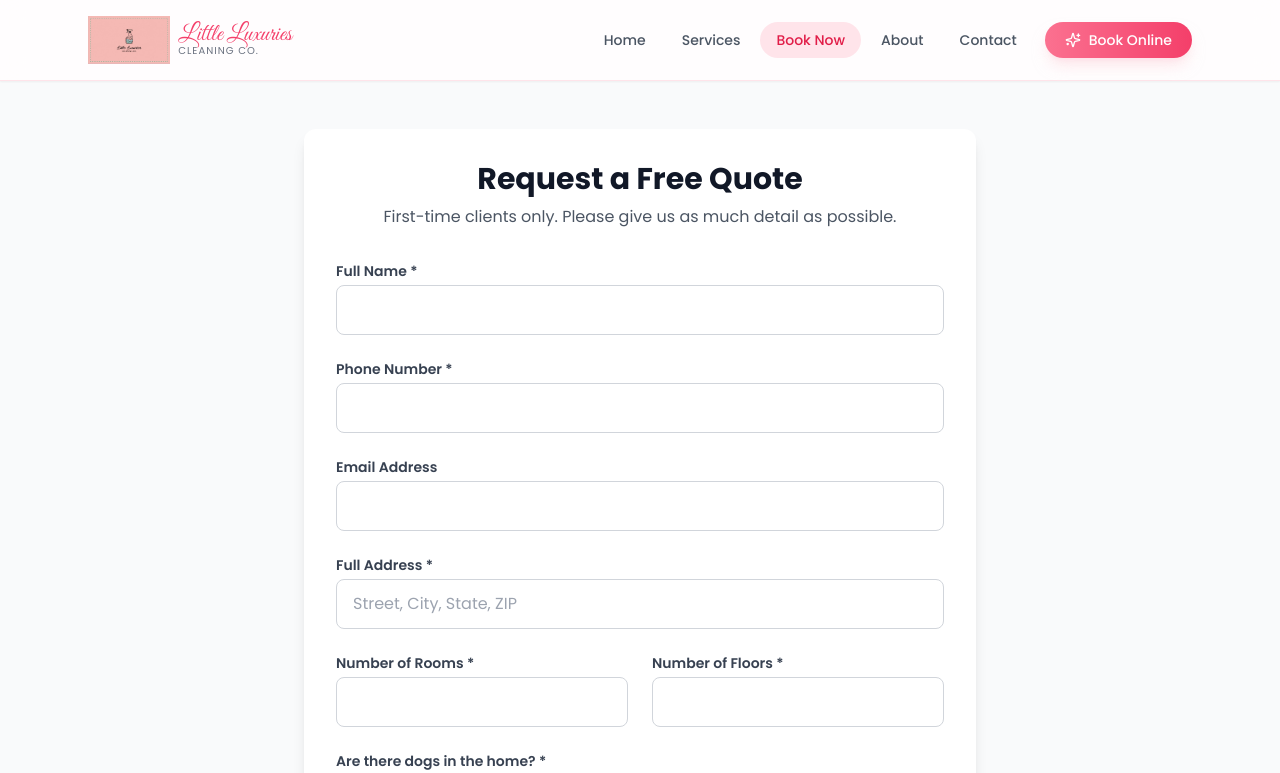
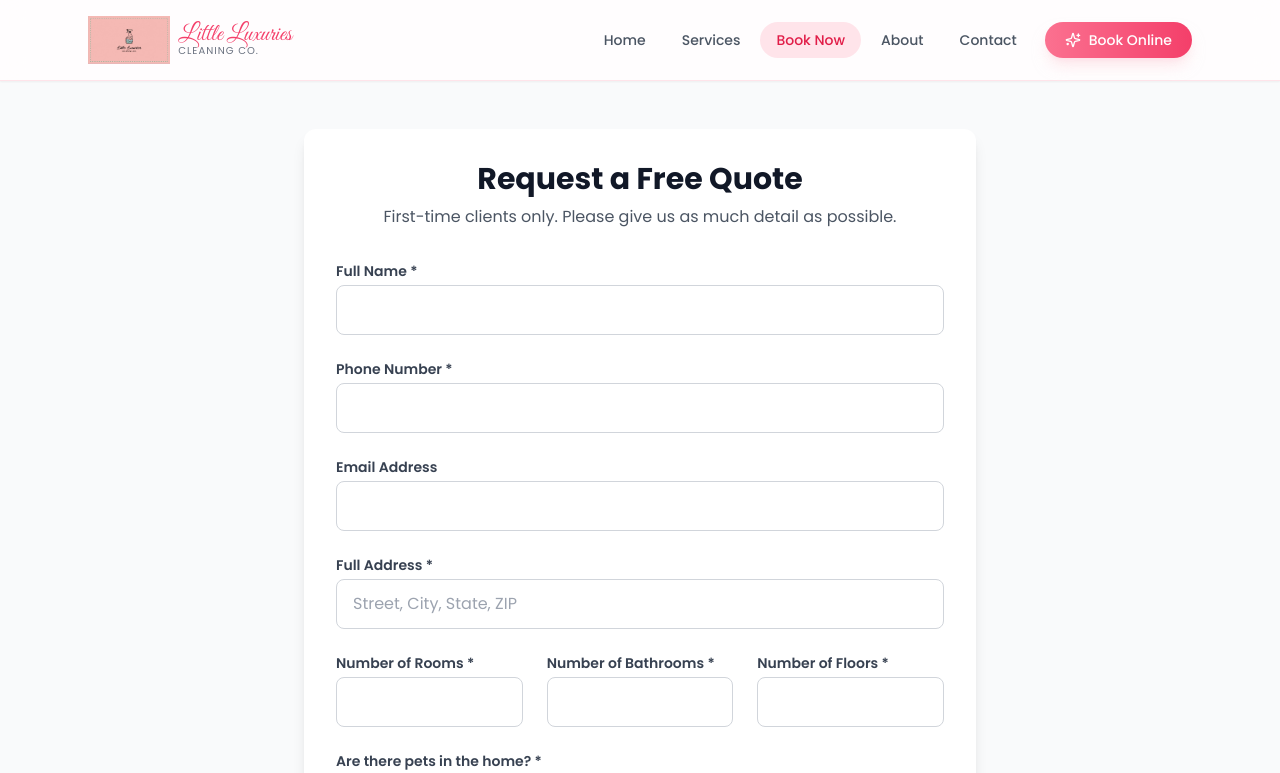
Before and after one commit to igascot47/little-luxuries-cleaning, a React (Vite) app: page /little-luxuries-cleaning/book in a window 1280 px wide. Shown: the top 773 px of the page. Built offline with nearby package versions, Linux system fonts and the light colour scheme.

Commit message:
Update Booking.jsx

```diff
--- a/src/pages/Booking.jsx
+++ b/src/pages/Booking.jsx
@@ -5,8 +5,6 @@ const Booking = () => {
 
   const handleSubmit = (e) => {
     e.preventDefault();
-    // For now this just shows success message.
-    // Later we can connect it to Formspree or email.
     setSubmitted(true);
   };
 
@@ -92,8 +90,8 @@ const Booking = () => {
             />
           </div>
 
-          {/* Rooms + Floors */}
-          <div className="grid grid-cols-1 sm:grid-cols-2 gap-6">
+          {/* Rooms + Bathrooms + Floors */}
+          <div className="grid grid-cols-1 sm:grid-cols-3 gap-6">
             <div>
               <label className="block text-sm font-semibold text-gray-700 mb-1">
                 Number of Rooms *
@@ -101,6 +99,18 @@ const Booking = () => {
               <input
                 type="number"
                 name="rooms"
+                min="1"
+                required
+                className="w-full px-4 py-3 border border-gray-300 rounded-lg focus:ring-2 focus:ring-green-600 focus:border-green-600 outline-none"
+              />
+            </div>
+            <div>
+              <label className="block text-sm font-semibold text-gray-700 mb-1">
+                Number of Bathrooms *
+              </label>
+              <input
+                type="number"
+                name="bathrooms"
                 min="1"
                 required
                 className="w-full px-4 py-3 border border-gray-300 rounded-lg focus:ring-2 focus:ring-green-600 focus:border-green-600 outline-none"
@@ -120,21 +130,22 @@ const Booking = () => {
             </div>
           </div>
 
-          {/* Dogs */}
+          {/* Pets */}
           <div>
             <label className="block text-sm font-semibold text-gray-700 mb-1">
-              Are there dogs in the home? *
+              Are there pets in the home? *
             </label>
             <select
-              name="dogs"
+              name="pets"
               required
               className="w-full px-4 py-3 border border-gray-300 rounded-lg focus:ring-2 focus:ring-green-600 focus:border-green-600 outline-none"
             >
               <option value="">Select...</option>
               <option value="No">No</option>
-              <option value="Yes - 1 dog">Yes - 1 dog</option>
-              <option value="Yes - 2 dogs">Yes - 2 dogs</option>
-              <option value="Yes - 3 or more">Yes - 3 or more dogs</option>
+              <option value="Yes - Dogs">Yes - Dogs</option>
+              <option value="Yes - Cats">Yes - Cats</option>
+              <option value="Yes - Dogs and Cats">Yes - Dogs and Cats</option>
+              <option value="Yes - Other pets">Yes - Other pets</option>
             </select>
           </div>
 
```
